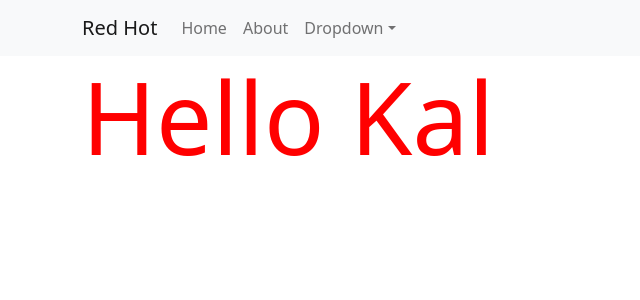
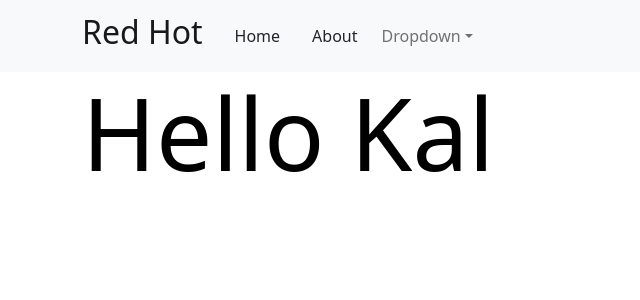
Before and after one commit to BallPanupan/redhot, a Next.js app: page / in a window 1280 px wide. Shown: the top 300 px of the page, without its empty margins (0-640 px from the left). Built offline with nearby package versions, Linux system fonts and the light colour scheme.

Commit message:
update NavbarMenu

```diff
--- a/components/NavbarMenu.js
+++ b/components/NavbarMenu.js
@@ -1,14 +1,22 @@
 import { Navbar, Nav, NavDropdown, Container } from "react-bootstrap";
+import Link from "next/link";
+
 function NavbarMenu() {
     return (
         <Navbar bg="light" expand="lg">
             <Container>
-                <Navbar.Brand href="#home">Red Hot</Navbar.Brand>
+                <Link href='/'>
+                    <Navbar.Brand href="#"><h2>Red Hot</h2></Navbar.Brand>
+                </Link>
                 <Navbar.Toggle aria-controls="basic-navbar-nav" />
                 <Navbar.Collapse id="basic-navbar-nav">
                 <Nav className="me-auto">
-                <Nav.Link href="/">Home</Nav.Link>
-                <Nav.Link href="/about">About</Nav.Link>
+                <Link href='/'>
+                    <NavDropdown.Item href="#action/3.1">Home</NavDropdown.Item>
+                </Link>
+                <Link href='/about'>
+                    <NavDropdown.Item href="#action/3.1">About</NavDropdown.Item>
+                </Link>
                 <NavDropdown title="Dropdown" id="basic-nav-dropdown">
                 <NavDropdown.Item href="#action/3.1">Action</NavDropdown.Item>
                 <NavDropdown.Item href="#action/3.2">Another action</NavDropdown.Item>
--- /dev/null
+++ b/components/layout.js
@@ -0,0 +1,13 @@
+import React, { PureComponent } from 'react'
+
+class Layout extends PureComponent {
+  render () {
+    return (
+      <div className='layout'>
+        { this.props.children }
+      </div>
+    )
+  }
+}
+
+export default Layout
--- a/pages/_app.js
+++ b/pages/_app.js
@@ -1,9 +1,11 @@
 import 'bootstrap/dist/css/bootstrap.min.css';
 import '../styles/index.scss'
 
+import Layout from '../components/layout'
+
 function MyApp({ Component, pageProps }) {
     return (
-        <Component {...pageProps} />
+        <Layout><Component {...pageProps} /></Layout>
     )
 }
 
--- a/pages/index.js
+++ b/pages/index.js
@@ -1,8 +1,5 @@
 import { Container} from "react-bootstrap";
 import NavbarMenu from "../components/NavbarMenu";
-
-import Head from 'next/head';
-import Link from 'next/link';
 
 export default function Home() {
   return (
--- a/styles/index.scss
+++ b/styles/index.scss
@@ -1,6 +1,12 @@
 .content-header {
     h1 {
-        color: red;
+        color: rgb(0, 0, 0);
         font-size: 100px;
     }
 }
+
+.navbar {
+    a {
+        align-self: center;
+    }
+}
```
